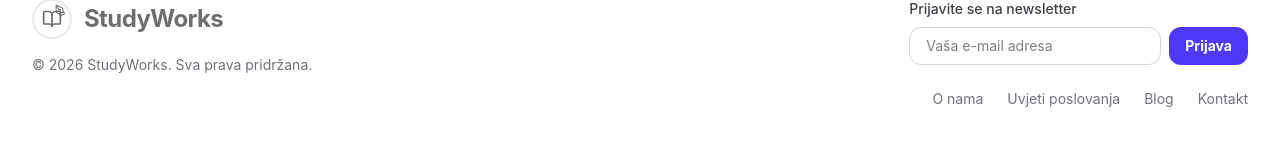
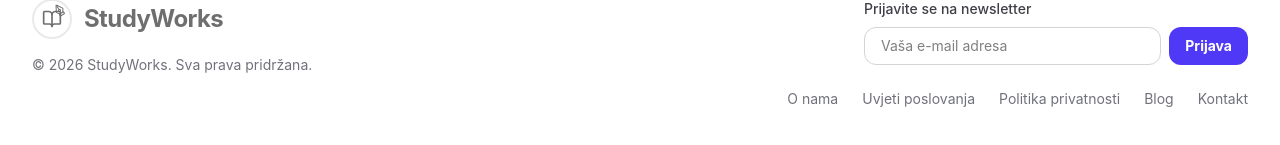
Before and after one commit to niksagc/Radovi, a Next.js app: page / in a window 1280 px wide. Shown: the part 907-1052 px from the top of the page. Built offline with nearby package versions, Linux system fonts and the light colour scheme; no server answers; the database is empty.

Commit message:
feat: Add privacy policy link to footer
Adds a link to the privacy policy page in the footer navigation for increased user transparency and compliance.

```diff
--- a/components/Footer.tsx
+++ b/components/Footer.tsx
@@ -38,6 +38,7 @@ export default async function Footer() {
             <div className="flex flex-wrap justify-center gap-6">
               <Link href="/p/o-nama" className="text-sm text-zinc-500 hover:text-indigo-600 transition-colors">O nama</Link>
               <Link href="/p/uvjeti-poslovanja" className="text-sm text-zinc-500 hover:text-indigo-600 transition-colors">Uvjeti poslovanja</Link>
+              <Link href="/p/politika-privatnosti" className="text-sm text-zinc-500 hover:text-indigo-600 transition-colors">Politika privatnosti</Link>
               <Link href="/p/blog" className="text-sm text-zinc-500 hover:text-indigo-600 transition-colors">Blog</Link>
               <Link href="/kontakt" className="text-sm text-zinc-500 hover:text-indigo-600 transition-colors">Kontakt</Link>
             </div>
```
